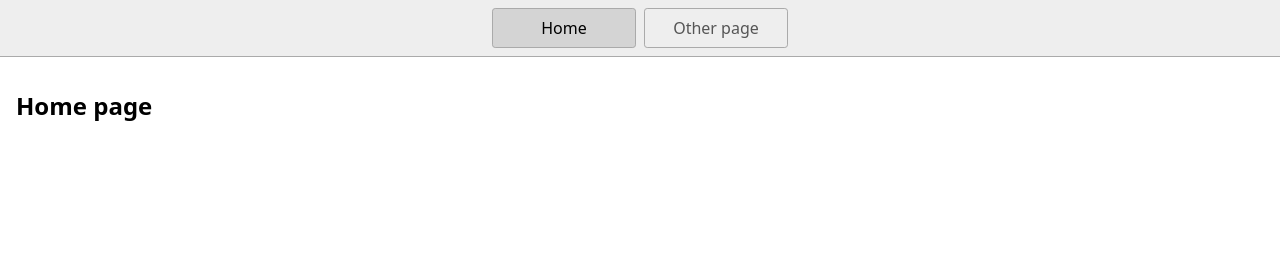
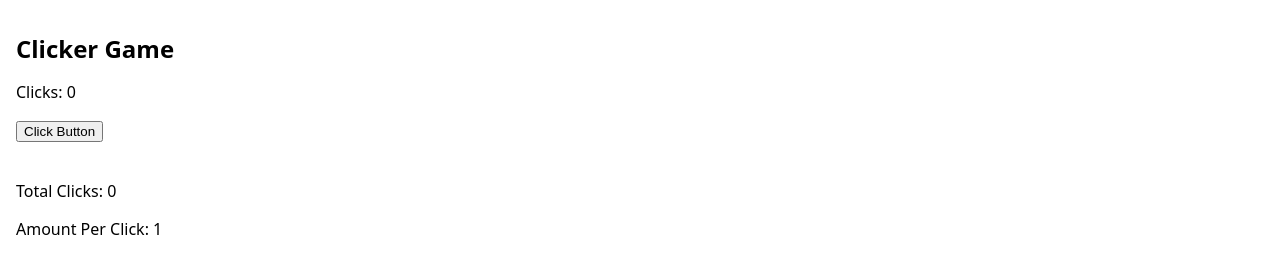
Before and after one commit to bcrhbrhcdb/Clicker-Game-Final, a website: page index.html in a window 1280 px wide. Drawn offline with Linux system fonts and the light colour scheme.

Commit message:
add html stuff and create js files

```diff
--- a/index.html
+++ b/index.html
@@ -4,20 +4,21 @@
     <title>Home</title>
     <meta charset="UTF-8" />
     <meta name="viewport" content="width=device-width" />
-    <!--
-      Need a visual blank slate?
-      Remove all code in `styles.css`!
-    -->
     <link rel="stylesheet" href="styles.css" />
+    <linl rel="icon" src="assets/icons/favicon.ico" />
     <script type="module" src="script.js"></script>
   </head>
   <body>
-    <nav>
-      <a href="/" aria-current="page">Home</a>
-      <a href="/page2.html">Other page</a>
-    </nav>
     <main>
-      <h1>Home page</h1>
+      <h1>Clicker Game</h1>
+      <p>Clicks: <span id="clicks">0</span></p>
+      <button id="clickButton" type="button">Click Button</button>
+      <footer>
+        <br>
+        <p>Total Clicks: <span id="totalClicks">0</span></p>
+        <p>Amount Per Click: <span id="amountPerClick">1</span></p>
+      </footer>
     </main>
+    <script type="module" src="/javascript/game.js"></script>
   </body>
 </html>
--- a/script.js
+++ /dev/null
@@ -1 +0,0 @@
-console.log('Hello!');
```
Also changed, not shown: page2.html (deleted, +0 -19 lines), assets/icons/favicon.ico (added), javascript/buyUpgrade.js (added), javascript/game.js (added), javascript/saveGame.js (added), javascript/upgrades.js (added).
